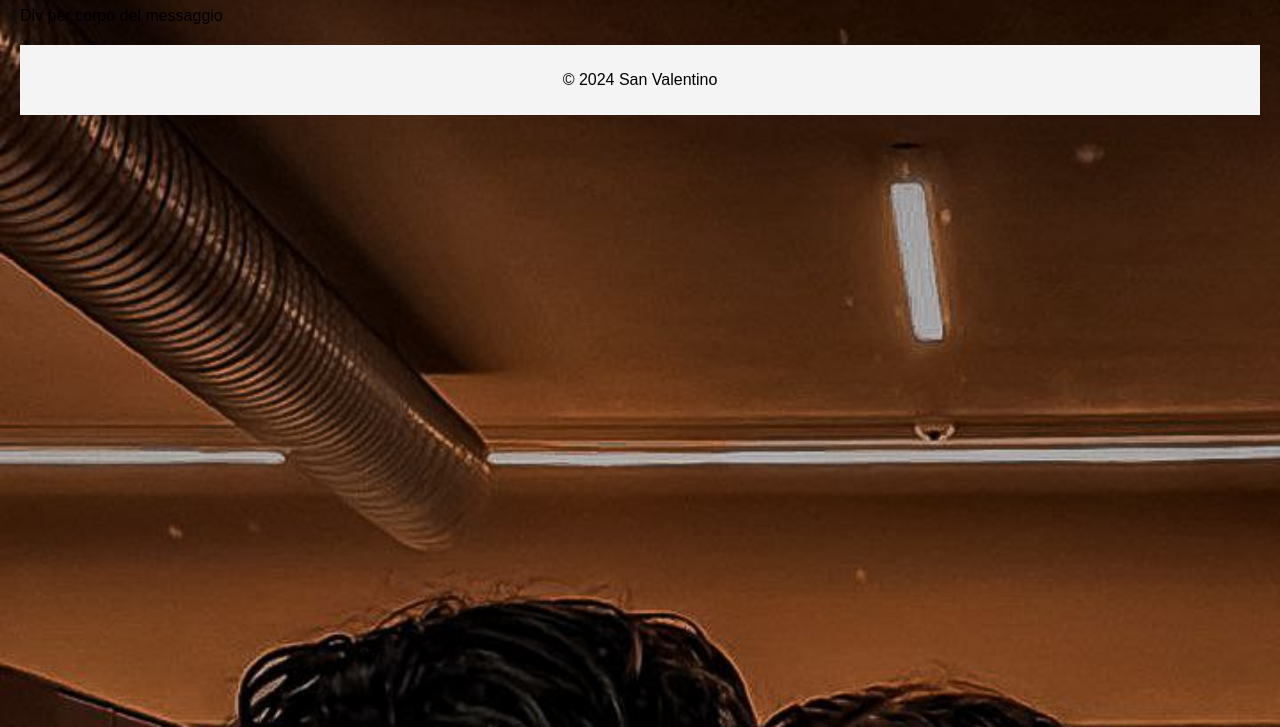
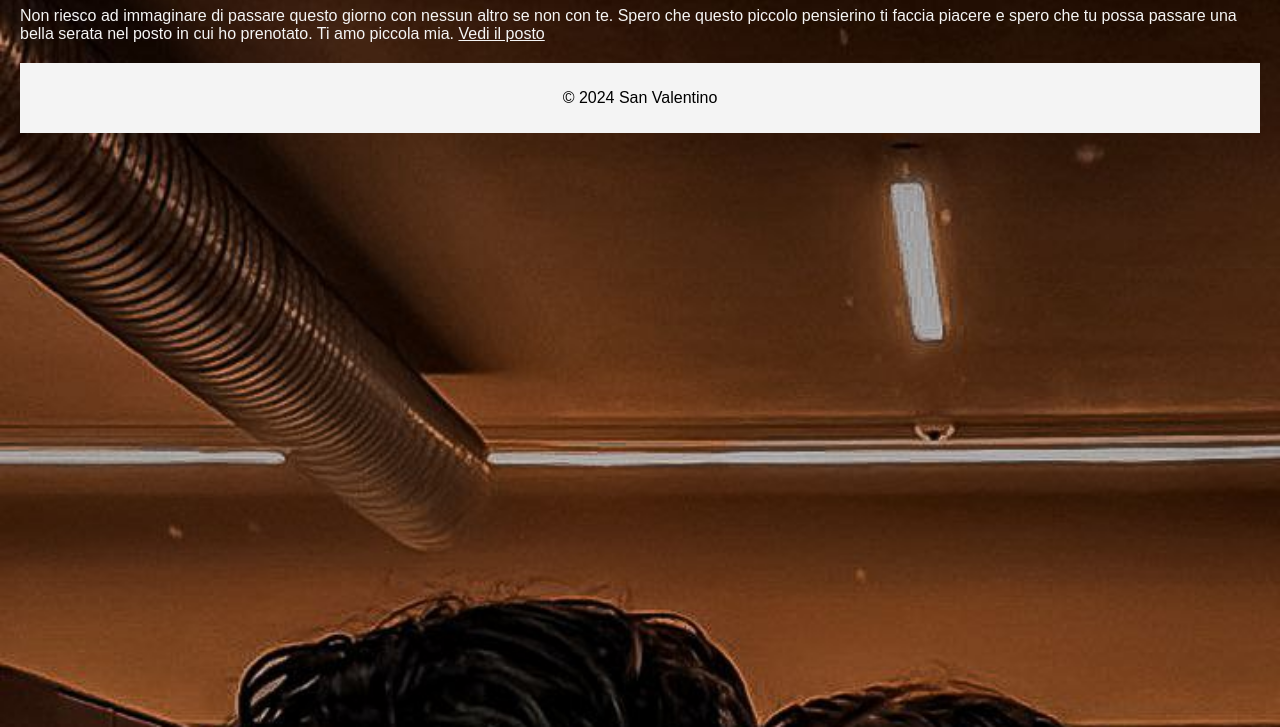
Before and after one commit to tdugini/san-valentino-2024, a plain HTML site: page index.html in a window 1280 px wide. Shown: the part 73-800 px from the top of the page. Drawn offline with Linux system fonts and the light colour scheme.

Commit message:
insert body

```diff
--- a/index.html
+++ b/index.html
@@ -9,7 +9,14 @@
   <body>
     <h1>San Valentino 2024</h1>
 
-    <div>Div per corpo del messaggio</div>
+    <div>
+      Non riesco ad immaginare di passare questo giorno con nessun altro se non
+      con te. Spero che questo piccolo pensierino ti faccia piacere e spero che
+      tu possa passare una bella serata nel posto in cui ho prenotato. Ti amo
+      piccola mia.
+
+      <a href="https://maps.app.goo.gl/kmHLVPgzctkcsyfx7">Vedi il posto</a>
+    </div>
 
     <footer>
       <p>&copy; 2024 San Valentino</p>
--- a/styles.css
+++ b/styles.css
@@ -17,3 +17,8 @@ h1 {
   justify-content: center;
   align-items: center;
 }
+
+div,
+a {
+  color: whitesmoke;
+}
```
